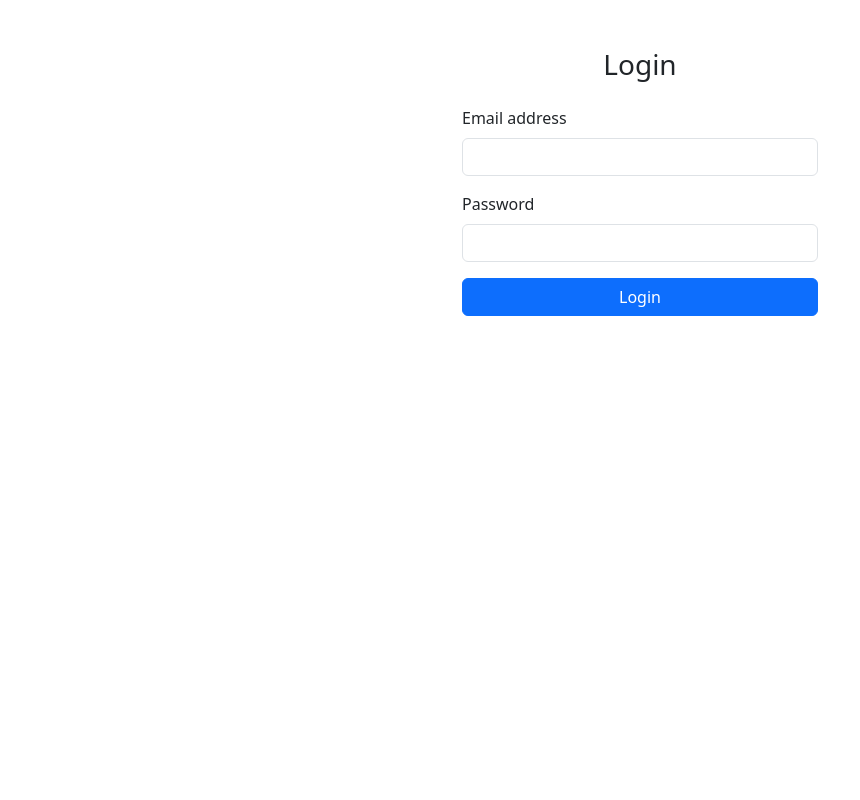
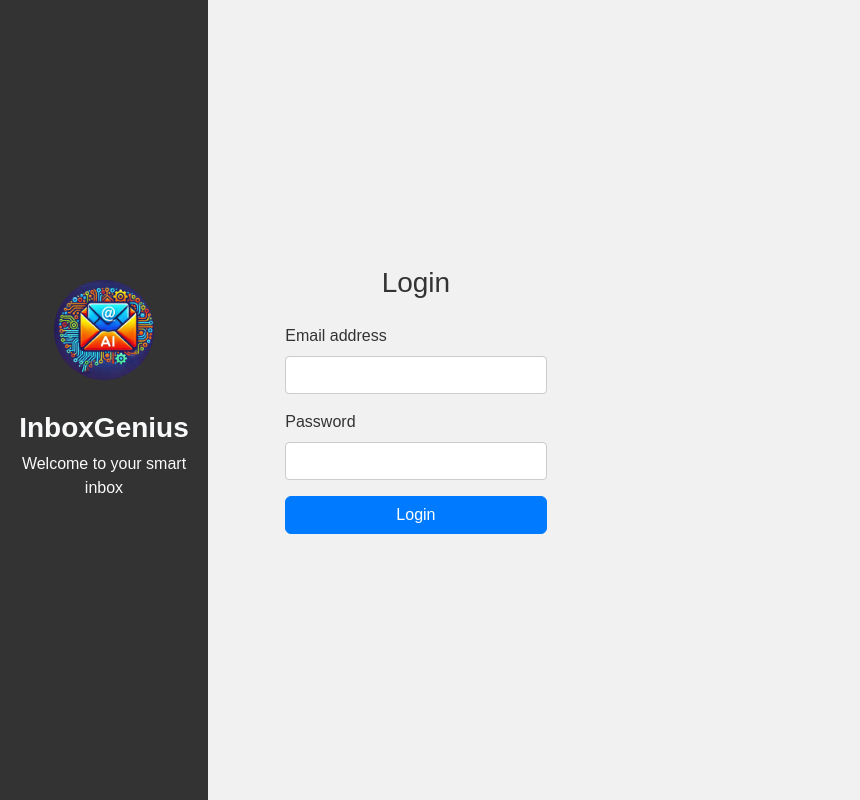
Before and after one commit to JunzhL/InboxGenius, a Flask app: page /login in a window 1280 px wide. Shown: the whole page, without its empty margins (0-860 px from the left). Run offline with Flask 3, Linux system fonts and the light colour scheme.

Commit message:
Update UI Improve

```diff
--- a/app/__init__.py
+++ b/app/__init__.py
@@ -36,27 +36,27 @@ def create_app():
     app.register_blueprint(email_routes)
 
     @app.route("/")
-    @login_required
+    # @login_required # TODO: Uncomment this line to require login
     def index():
         return render_template("index.html", category="inbox")
 
     @app.route("/family")
-    @login_required
+    # @login_required
     def family():
         return render_template("index.html", category="family")
 
     @app.route("/social")
-    @login_required
+    # @login_required
     def social():
         return render_template("index.html", category="social")
 
     @app.route("/friends")
-    @login_required
+    # @login_required
     def friends():
         return render_template("index.html", category="friends")
 
     @app.route("/work")
-    @login_required
+    # @login_required
     def work():
         return render_template("index.html", category="work")
 
--- /dev/null
+++ b/app/static/css/login-styles.css
@@ -0,0 +1,68 @@
+body {
+    background-color: #f1f1f1;
+    font-family: Arial, sans-serif;
+}
+
+.sidebar {
+    background-color: #333;
+    color: #fff;
+    height: 100vh;
+    padding: 80px;
+    /* width: 40%; */
+}
+
+.sidebar img {
+    width: 100px;
+    height: 100px;
+}
+
+.sidebar h2 {
+    margin-top: 15px;
+    font-weight: bold;
+    color: #fff;
+    font-size: 28px;
+}
+
+.sidebar p {
+    margin-bottom: 20px;
+    color: #bbb;
+}
+
+.container-fluid {
+    height: 100vh;
+    display: flex;
+    align-items: center;
+}
+
+.btn-primary {
+    background-color: #007bff;
+    border-color: #007bff;
+}
+
+.btn-primary:hover {
+    background-color: #0056b3;
+    border-color: #0056b3;
+}
+
+.form-label {
+    color: #333;
+}
+
+.form-control {
+    border-radius: 0.25rem;
+    border: 1px solid #ccc;
+    box-shadow: none;
+}
+
+.form-control:focus {
+    border-color: #007bff;
+    box-shadow: 0 0 0 0.2rem rgba(0, 123, 255, 0.25);
+}
+
+.alert {
+    margin-top: 20px;
+}
+
+h3.text-center {
+    color: #333;
+}
--- a/app/templates/login.html
+++ b/app/templates/login.html
@@ -3,13 +3,24 @@
 <head>
     <meta charset="UTF-8">
     <meta name="viewport" content="width=device-width, initial-scale=1.0">
-    <title>Login</title>
+    <title>InboxGenius - Login</title>
     <link href="https://cdn.jsdelivr.net/npm/bootstrap@5.3.0/dist/css/bootstrap.min.css" rel="stylesheet">
+    <link href="{{ url_for('static', filename='css/login-styles.css') }}" rel="stylesheet">
 </head>
 <body>
-    <div class="container mt-5">
-        <div class="row justify-content-center">
-            <div class="col-md-4">
+    <div class="container-fluid">
+        <div class="row">
+            <!-- Sidebar -->
+            <div class="col-md-5 col-lg-4 sidebar d-flex flex-column justify-content-center align-items-center text-center">
+                <div>
+                    <img src="{{ url_for('static', filename='images/logo.jpg') }}" class="img-fluid rounded-circle mb-3" alt="Profile Picture">
+                    <h2 class="text-light">InboxGenius</h2>
+                    <p class="text-light">Welcome to your smart inbox</p>
+                </div>
+            </div>
+            <!-- Login Form -->
+            <div class="col-md-7 col-lg-8 d-flex flex-column justify-content-center align-items-center">
+                <div class="col-md-8">
                     <h3 class="text-center mb-4">Login</h3>
                     {% with messages = get_flashed_messages(with_categories=true) %}
                         {% if messages %}
@@ -32,5 +43,6 @@
                 </div>
             </div>
         </div>
+    </div>
 </body>
 </html>
--- a/requirements.txt
+++ b/requirements.txt
@@ -8,6 +8,7 @@ dnspython==2.6.1
 exceptiongroup==1.2.2
 Flask==3.0.3
 Flask-Cors==4.0.1
+Flask-Login==0.6.3
 google-ai-generativelanguage==0.6.6
 google-api-core==2.19.1
 google-api-python-client==2.141.0
```
Also changed, not shown: app/routes/email_routes.py (+10 -1 lines), app/static/css/styles.css (+51 -0 lines), app/static/js/emailAjax.js (+16 -1 lines), app/static/js/main.js (+9 -0 lines), app/static/js/otherfunc.js (added, +8 -0 lines), app/templates/index.html (+23 -3 lines), app/static/images/logo.jpg (added). Lines whose indentation alone changed are shown as unchanged.
